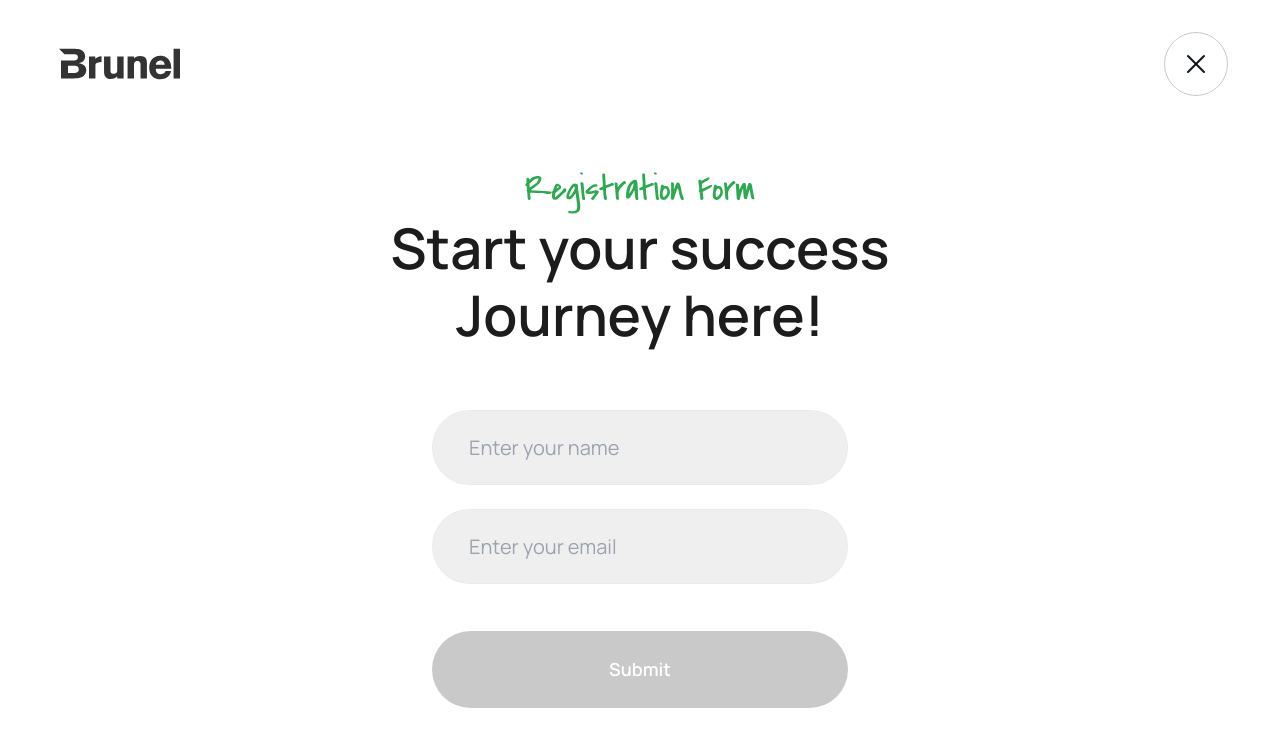
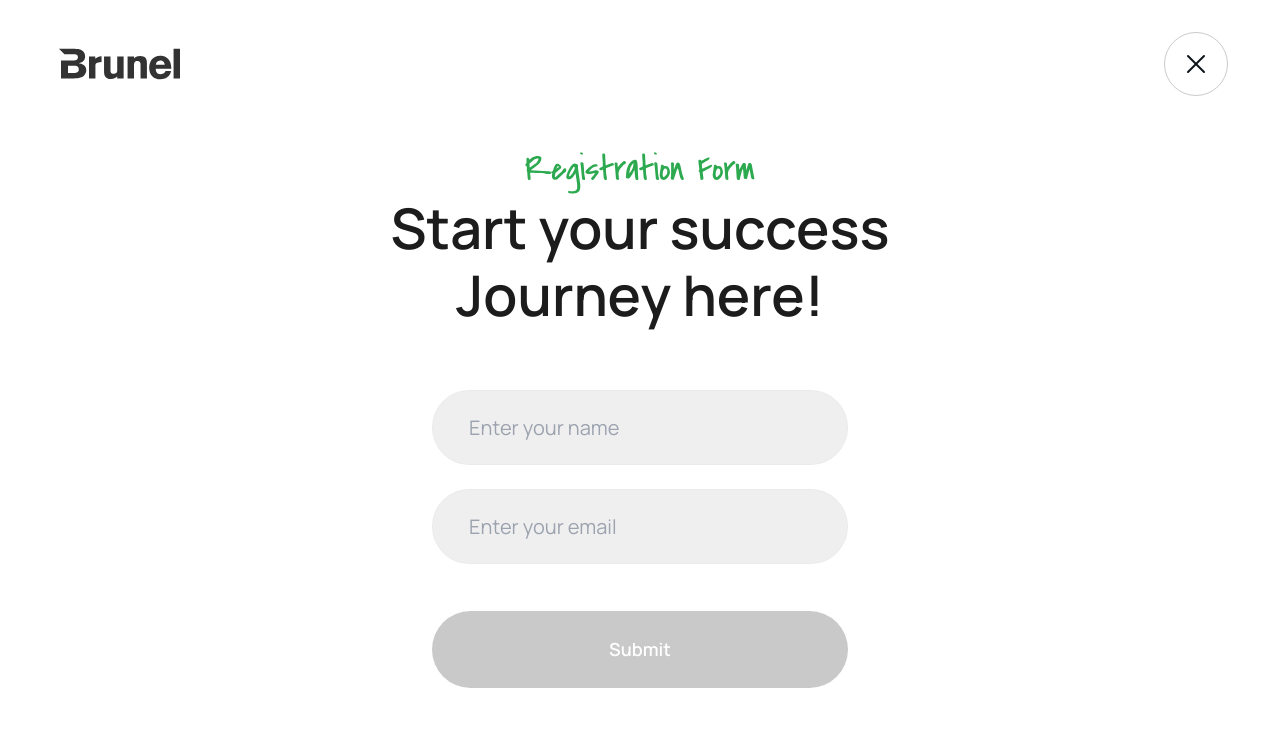
Before and after one commit to singhvijay29/thence-assignment, a Next.js app: page /registration-form in a window 1280 px wide. Shown: the top 746 px of the page. Built offline with nearby package versions, Linux system fonts and the light colour scheme.

Commit message:
Update registration-form.tsx

```diff
--- a/pages/registration-form.tsx
+++ b/pages/registration-form.tsx
@@ -64,7 +64,7 @@ const RegistrationForm = () => {
       </div>
       {!isFormSubmitted ? (
         <div className="max-w-[588px] w-full relative">
-          <div className="text-center mt-[80px] mb-[62px] flex justify-center items-center flex-col">
+          <div className="text-center mt-[40px] mb-[62px] flex justify-center items-center flex-col">
             <RegisterFormVector />
             <h3 className="text-32 md:text-[56px] manrope-600 text-[#1C1C1C] leading-[47.2px] md:leading-[67.2px]">
               Start your success
```
